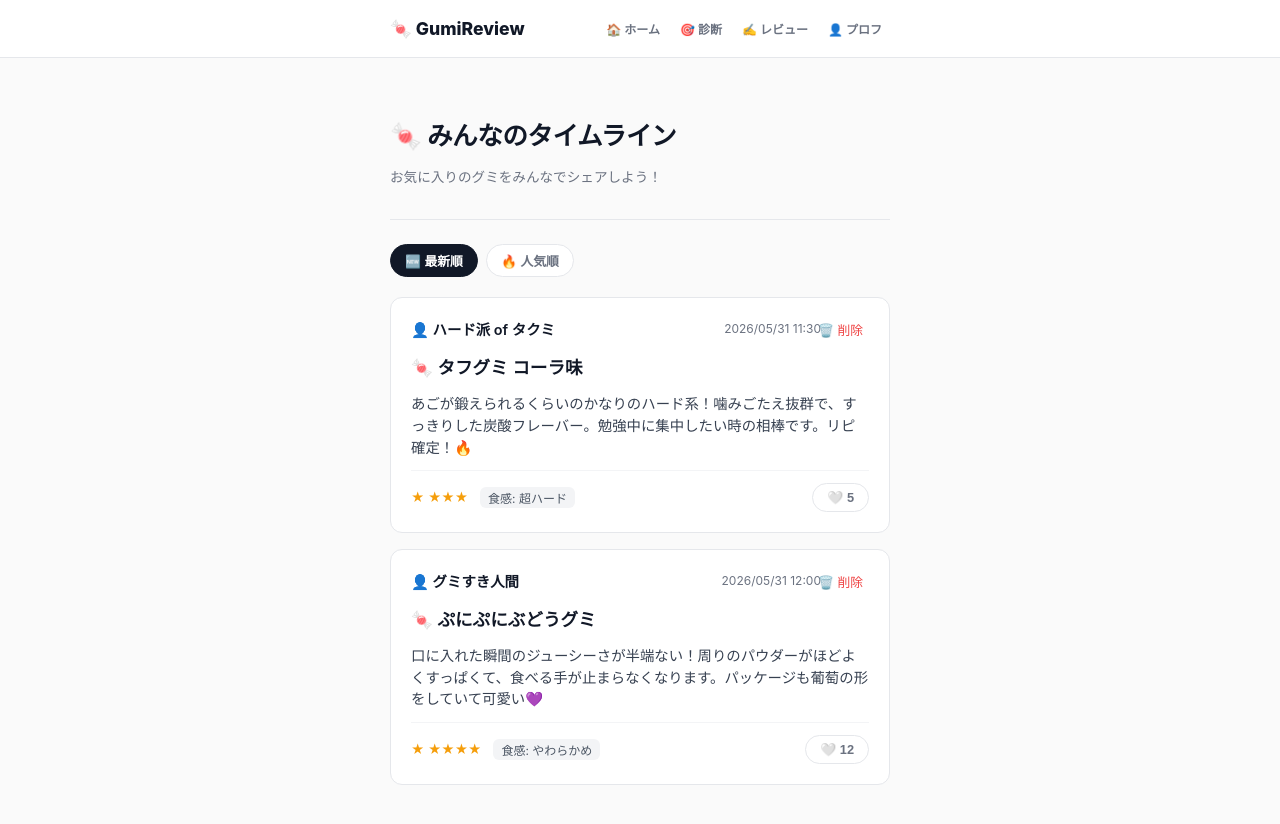
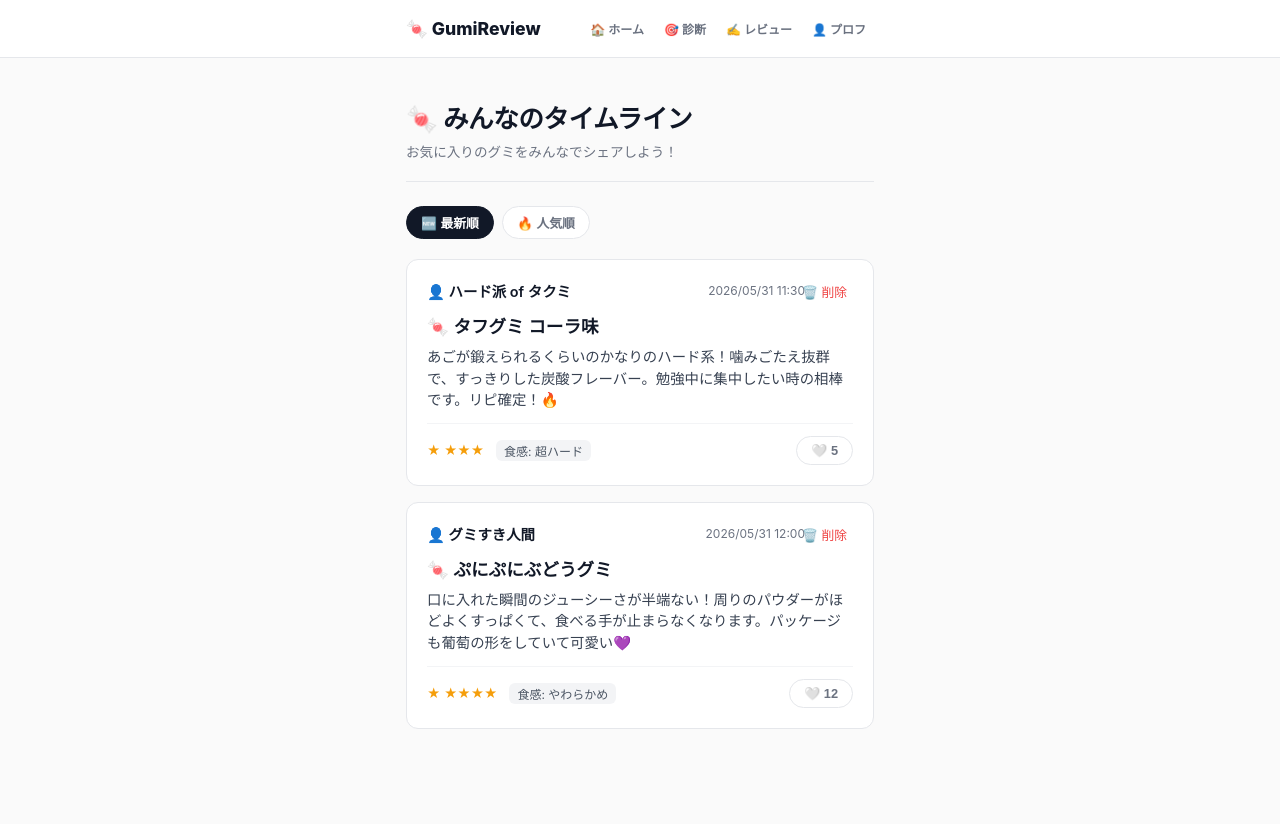
Before and after one commit to 17chitose/rikopia, a Next.js app: page / in a window 1280 px wide. After the commit the page ends 800 px from the top, so only its background shows below. Built offline with nearby package versions, Linux system fonts and the light colour scheme.

Commit message:
診断画面のボタンはみ出しレイアウトバグを修正

```diff
--- a/app/globals.css
+++ b/app/globals.css
@@ -1,4 +1,12 @@
 /* app/globals.css */
+
+/* 🆕 追加：すべての要素で、余白や枠線が枠の外側にはみ出さないように正しく計算させます */
+* {
+  box-sizing: border-box;
+  margin: 0;
+  padding: 0;
+}
+
 :root {
   --background: #fafafa;
   --card-bg: #ffffff;
@@ -55,11 +63,11 @@ main {
 
 .header-nav {
   display: flex;
-  gap: 4px; /* 👤 メニューが増えるため少し隙間を詰めました */
+  gap: 4px;
 }
 
 .nav-item {
-  font-size: 0.75rem; /* 👤 少しだけ文字サイズを調整 */
+  font-size: 0.75rem;
   font-weight: 600;
   color: var(--text-light);
   text-decoration: none;
@@ -373,7 +381,7 @@ main {
   border: 1px solid #f3f4f6;
 }
 
-/* ━━━━━━━ 🆕 診断（Quiz）用のスタイルを追加しました ━━━━━━━ */
+/* ━━━━━━━ 診断（Quiz）用のスタイル ━━━━━━━ */
 .quiz-card {
   background: var(--card-bg);
   border-radius: 12px;
@@ -430,7 +438,7 @@ main {
 
 /* 診断結果画面 */
 .result-card {
-  background-color: #f0fdf4; /* ほんのり優しいグリーン（お祝い色） */
+  background-color: #f0fdf4;
   border: 1px solid #bbf7d0;
   border-radius: 12px;
   padding: 28px 24px;
```
